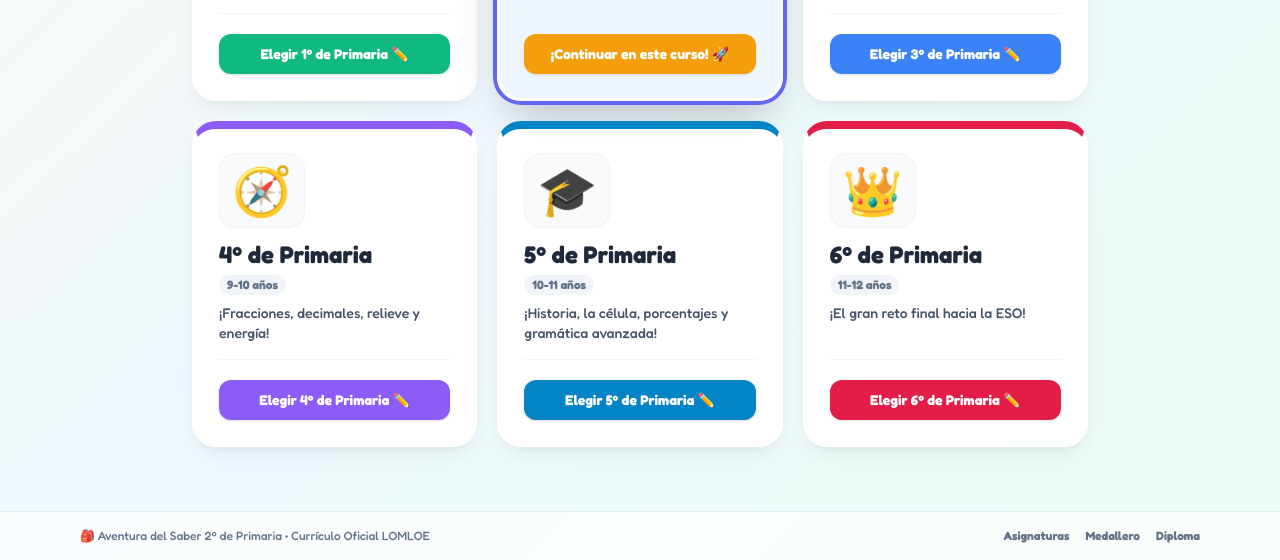
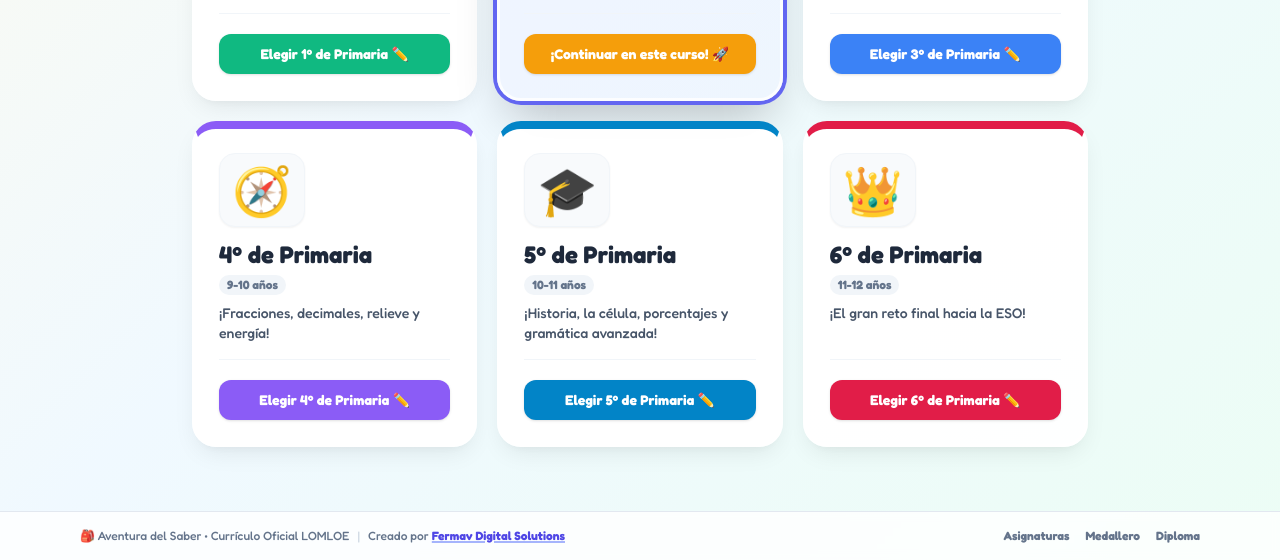
Before and after one commit to Jose-A-Ferrero/aventura-primaria, a plain HTML site: page index.html in a window 1280 px wide. Shown: the part 669-1229 px from the top of the page. Drawn offline with nearby package versions, Linux system fonts and the light colour scheme.

Commit message:
Add files via upload

```diff
--- a/index.html
+++ b/index.html
@@ -98,10 +98,14 @@
   </main>
 
   <!-- Pie de Página Educativo -->
-  <footer class="mt-8 border-t border-slate-200 bg-white/70 py-4 text-center text-xs text-slate-500 font-medium">
-    <div class="max-w-6xl mx-auto px-4 flex flex-col sm:flex-row items-center justify-between gap-2">
-      <span>🎒 Aventura del Saber 2º de Primaria • Currículo Oficial LOMLOE</span>
-      <div class="flex gap-4">
+  <footer class="mt-8 border-t border-slate-200 bg-white/80 py-4 text-center text-xs text-slate-500 font-medium backdrop-blur-sm">
+    <div class="max-w-6xl mx-auto px-4 flex flex-col sm:flex-row items-center justify-between gap-3">
+      <div class="flex flex-col sm:flex-row items-center gap-1 sm:gap-2 text-center sm:text-left">
+        <span>🎒 Aventura del Saber • Currículo Oficial LOMLOE</span>
+        <span class="hidden sm:inline text-slate-300">|</span>
+        <span>Creado por <a href="https://fermav.es" target="_blank" rel="noopener noreferrer" class="font-black text-indigo-600 hover:text-indigo-800 underline decoration-indigo-300 decoration-2 transition-colors">Fermav Digital Solutions</a></span>
+      </div>
+      <div class="flex gap-4 items-center">
         <button onclick="app.navigateTo('home')" class="hover:text-indigo-600 font-bold">Asignaturas</button>
         <button onclick="app.navigateTo('medals')" class="hover:text-indigo-600 font-bold">Medallero</button>
         <button onclick="app.navigateTo('diploma')" class="hover:text-indigo-600 font-bold">Diploma</button>
```
